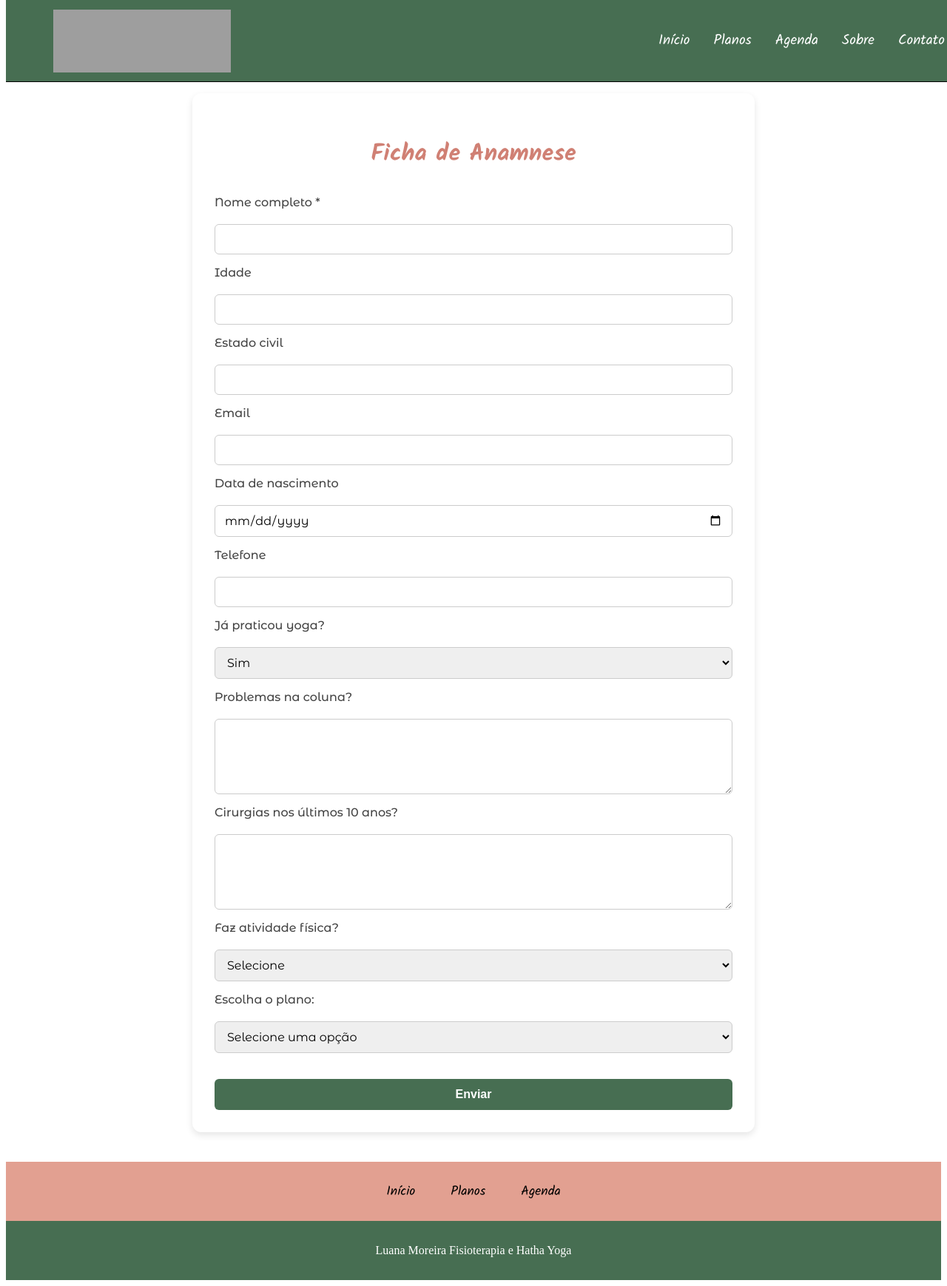
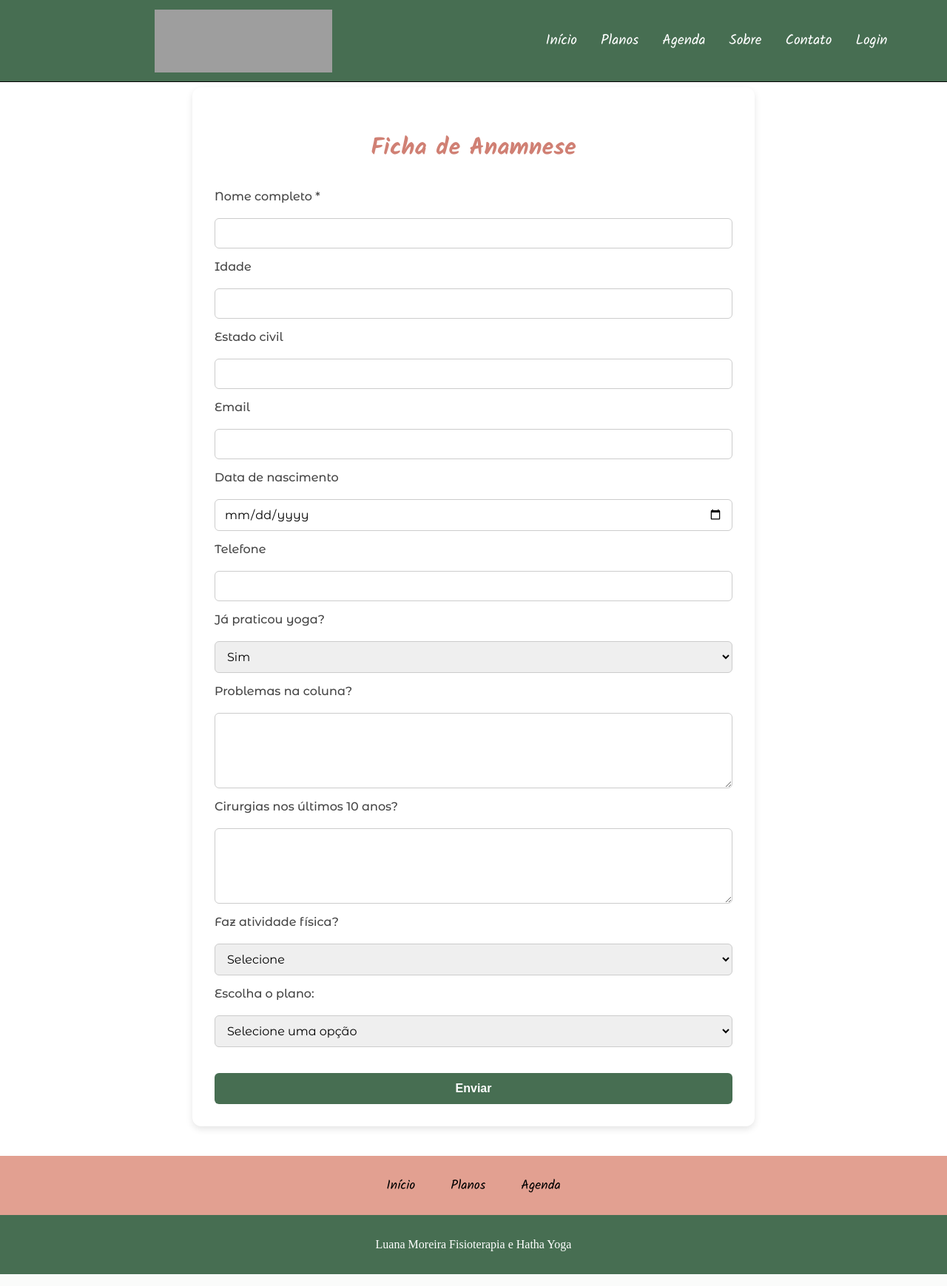
Before and after one commit to LuccaSindeaux/fullstackLuanaMoreira, a PHP site: page /paginas/ficha.html in a window 1280 px wide. Shown: the whole page at 74% size. Run offline with PHP 8.4, Linux system fonts and the light colour scheme; grey boxes are pictures that could not be loaded.

Commit message:
mudança css

```diff
--- a/frontend/css/paginas.css
+++ b/frontend/css/paginas.css
@@ -16,7 +16,6 @@
 .fc-toolbar {
   margin-bottom: 20px;
 }
-
 .fc .fc-toolbar button {
   background-color: #e2a091 !important;
   color: white !important;
--- a/frontend/css/style.css
+++ b/frontend/css/style.css
@@ -9,6 +9,7 @@
 body {
   background: white;
   overflow-x: hidden;
+  margin: 0 ;
   font-size: 16px;
   position: relative;
 }
@@ -24,7 +25,7 @@
   z-index: 100;
   display: flex;
   align-items: center;
-  justify-content: space-between;
+  justify-content: space-around;
   padding: 0 5%;
 }
 
```
